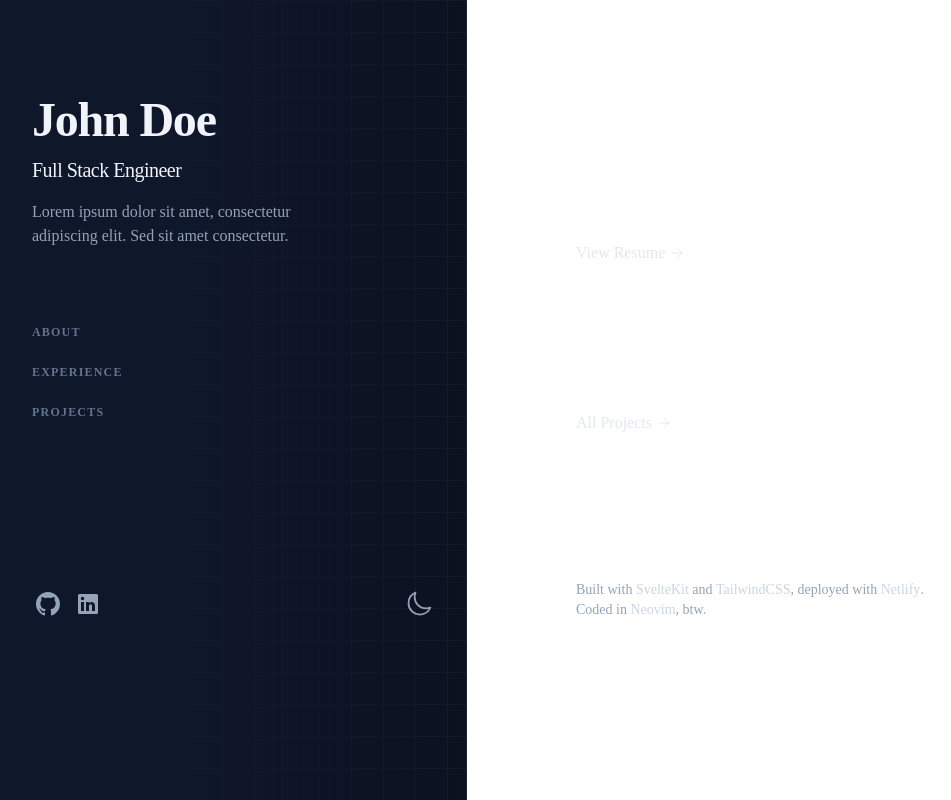
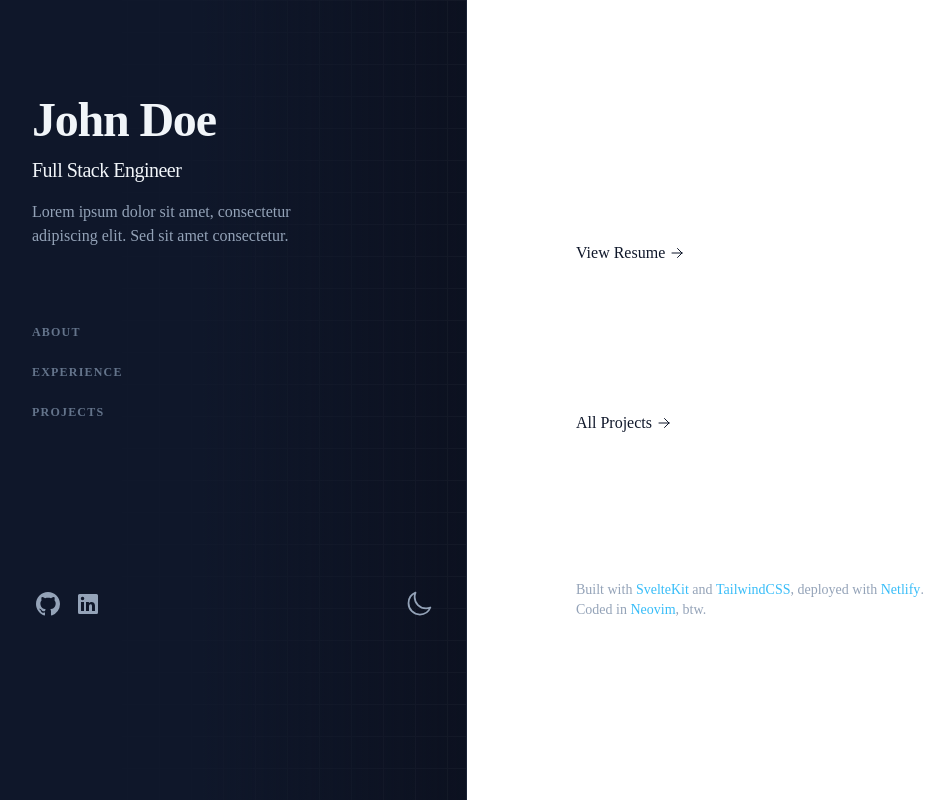
Before and after one commit to BrettIRL/personal, a SvelteKit app: page / in a window 1280 px wide. Shown: the whole page, without its empty margins (64-1015 px from the left). Built offline with nearby package versions, Linux system fonts and the light colour scheme; a web font is replaced by a local one.

Commit message:
dark/light styling improvements

```diff
--- a/src/lib/components/Experience.svelte
+++ b/src/lib/components/Experience.svelte
@@ -14,17 +14,17 @@
           class="group relative grid grid-cols-8 gap-4 hover:!opacity-100 group-hover/list:opacity-50"
         >
           <div
-            class="absolute -inset-x-4 -inset-y-4 z-10 rounded-md group-hover:bg-slate-800/50 group-hover:shadow-[inset_0_1px_0_0_rgba(148,163,184,0.1)] drop-shadow-lg"
+            class="absolute -inset-x-4 -inset-y-4 z-10 rounded-md group-hover:bg-slate-50/[0.075] group-hover:dark:bg-slate-800/50 group-hover:border group-hover:border-slate-200/20 group-hover:dark:border-none group-hover:shadow-md group-hover:dark:shadow-[inset_0_1px_0_0_rgba(148,163,184,0.1)] drop-shadow-lg"
           />
           <header
-            class="mb-2 mt-1 text-xs font-semibold uppercase tracking-wide text-slate-500 col-span-2 z-10"
+            class="mb-2 mt-1 text-xs font-semibold uppercase tracking-wide text-slate-400/80 dark:text-slate-500 col-span-2 z-10"
           >
             {job.from} - {job.to}
           </header>
           <div class="col-span-6 z-10">
             <a
               href={job.link}
-              class="inline-flex items-baseline font-medium leading-tight text-slate-200 group-hover:text-sky-300 text-base"
+              class="inline-flex items-baseline font-medium leading-tight text-slate-900 dark:text-slate-200 group-hover:dark:text-sky-300 text-base"
               target="_blank"
             >
               <h3 class="font-medium leading-snug">
@@ -51,7 +51,7 @@
               {#each job.technologies as technology}
                 <li class="mr-1.5 mt-2">
                   <div
-                    class="flex-items-center rounded-md bg-sky-400/10 px-3 py-1 text-xs font-medium leading-5 text-sky-300"
+                    class="flex-items-center rounded-md bg-sky-400/10 px-3 py-1 text-xs font-medium leading-5 text-sky-400 dark:text-sky-300"
                   >
                     {technology}
                   </div>
@@ -66,7 +66,7 @@
   <div class="mt-12">
     <a
       href="/resume.pdf"
-      class="inline-flex items-center font-medium leading-tight text-slate-200 group"
+      class="inline-flex items-center font-medium leading-tight text-slate-900 dark:text-slate-200 group"
     >
       <span
         class="border-b border-b-transparent pb-px transition group-hover:border-sky-300"
@@ -76,7 +76,7 @@
         xmlns="http://www.w3.org/2000/svg"
         fill="none"
         viewBox="0 0 24 24"
-        class="w-4 h-4 inline-block ml-1 stroke-[1.5] stroke-slate-200 -translate-y-px transition-transform group-hover:translate-x-2"
+        class="w-4 h-4 inline-block ml-1 stroke-[1.5] stroke-slate-900 dark:stroke-slate-200 -translate-y-px transition-transform group-hover:translate-x-2"
       >
         <path
           stroke-linecap="round"
--- a/src/lib/components/Projects.svelte
+++ b/src/lib/components/Projects.svelte
@@ -14,12 +14,12 @@
           class="group relative grid grid-cols-8 transition-all gap-4 hover:!opacity-100 group-hover/list:opacity-50"
         >
           <div
-            class="absolute -inset-x-4 -inset-y-4 z-10 rounded-md group-hover:bg-slate-800/50 group-hover:shadow-[inset_0_1px_0_0_rgba(148,163,184,0.1)] drop-shadow-lg"
+            class="absolute -inset-x-4 -inset-y-4 z-10 rounded-md group-hover:bg-slate-50/[0.075] group-hover:dark:bg-slate-800/50 group-hover:border group-hover:border-slate-200/20 group-hover:dark:border-none group-hover:shadow-md group-hover:dark:shadow-[inset_0_1px_0_0_rgba(148,163,184,0.1)] drop-shadow-lg"
           />
           <div class="order-2 col-span-6 z-10">
             <a
               href={project.link}
-              class="inline-flex items-baseline font-medium leading-tight text-slate-200 group-hover:text-sky-300 text-base"
+              class="inline-flex items-baseline font-medium leading-tight text-slate-900 dark:text-slate-200 group-hover:dark:text-sky-300 text-base"
               target="_blank"
             >
               <h3>{project.name}</h3>
@@ -29,7 +29,7 @@
               {#each project.technologies as technology}
                 <li class="mr-1 5 mt-2">
                   <div
-                    class="flex-items-center rounded-md bg-sky-400/10 px-3 py-1 text-xs font-medium leading-5 text-sky-300"
+                    class="flex-items-center rounded-md bg-sky-400/10 px-3 py-1 text-xs font-medium leading-5 text-sky-400 dark:text-sky-300"
                   >
                     {technology}
                   </div>
@@ -49,7 +49,7 @@
   <div class="mt-12">
     <a
       href="/projects"
-      class="inline-flex items-center font-medium leading-tight text-slate-200 group"
+      class="inline-flex items-center font-medium leading-tight text-slate-900 dark:text-slate-200 group"
     >
       <span
         class="border-b border-b-transparent pb-px transition group-hover:border-sky-300"
@@ -59,7 +59,7 @@
         xmlns="http://www.w3.org/2000/svg"
         fill="none"
         viewBox="0 0 24 24"
-        class="w-4 h-4 inline-block ml-1 stroke-[1.5] stroke-slate-200 -translate-y-px transition-transform group-hover:translate-x-2"
+        class="w-4 h-4 inline-block ml-1 stroke-[1.5] stroke-slate-900 dark:stroke-slate-200 -translate-y-px transition-transform group-hover:translate-x-2"
       >
         <path
           stroke-linecap="round"
--- a/src/routes/+page.svelte
+++ b/src/routes/+page.svelte
@@ -28,7 +28,7 @@
     <Header />
     <main
       id="content"
-      class="text-gray-600 dark:text-slate-400 pt-24 lg:w-1/2 lg:py-24 basis-1/2"
+      class="text-slate-800 dark:text-slate-400 pt-24 lg:w-1/2 lg:py-24 basis-1/2"
     >
       <About />
       <Experience />
@@ -44,18 +44,18 @@
           Built with
           <a
             href="https://kit.svelte.dev"
-            class="font-medium text-slate-300 hover:text-sky-300 focus-visible:text-sky-300"
+            class="font-medium text-sky-400 dark:text-slate-300 hover:text-slate-900 focus-visible:text-slate-900 hover:dark:text-sky-300 focus-visible:dark:text-sky-300"
             target="_blank">SvelteKit</a
           >
           and
           <a
             href="https://tailwindcss.com"
-            class="font-medium text-slate-300 hover:text-sky-300 focus-visible:text-sky-300"
+            class="font-medium text-sky-400 dark:text-slate-300 hover:text-slate-900 focus-visible:text-slate-900 hover:dark:text-sky-300 focus-visible:dark:text-sky-300"
             target="_blank">TailwindCSS</a
           >, deployed with
           <a
             href="https://netlify.com"
-            class="font-medium text-slate-300 hover:text-sky-300 focus-visible:text-sky-300"
+            class="font-medium text-sky-400 dark:text-slate-300 hover:text-slate-900 focus-visible:text-slate-900 hover:dark:text-sky-300 focus-visible:dark:text-sky-300"
             target="_blank"
           >
             Netlify</a
@@ -64,7 +64,7 @@
         <p>
           Coded in <a
             href="https://neovim.io"
-            class="font-medium text-slate-300 hover:text-sky-300 focus-visible:text-sky-300"
+            class="font-medium text-sky-400 dark:text-slate-300 hover:text-slate-900 focus-visible:text-slate-900 hover:dark:text-sky-300 focus-visible:dark:text-sky-300"
             target="_blank">Neovim</a
           >, btw.
         </p>
```
